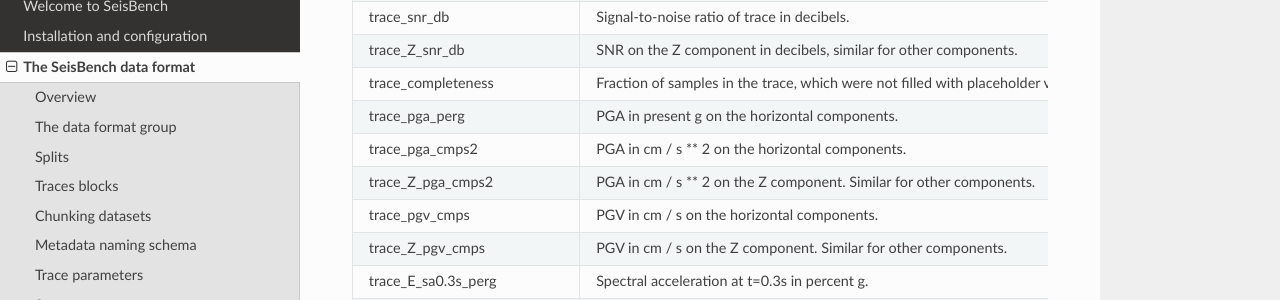
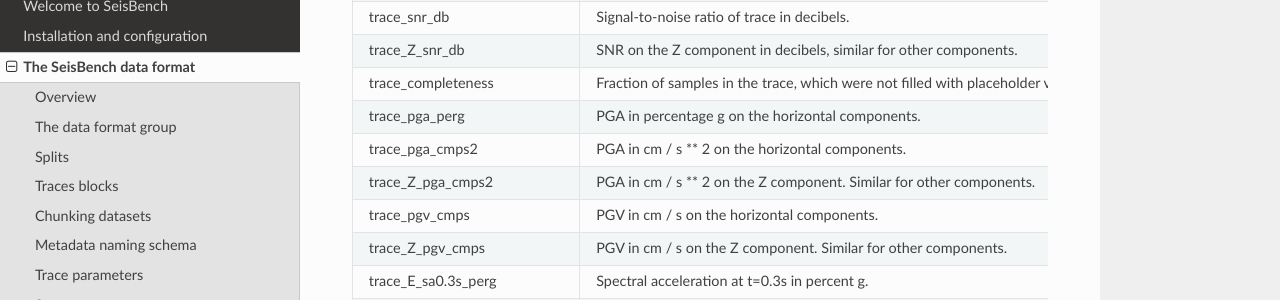
Before and after one commit to seisbench/seisbench, a Sphinx documentation site: the page built from docs/pages/data_format.rst, in a window 1280 px wide and 900 px high, scrolled down 5637 px. Shown: the part 151-451 px from the top of the window. Built offline with Sphinx 7.4.7 and the Read the Docs theme 3.1.0, drawn with Linux system fonts in a browser that asks for light colours.

Commit message:
Fix typo based on code review

```diff
--- a/docs/pages/data_format.rst
+++ b/docs/pages/data_format.rst
@@ -272,7 +272,7 @@ Trace parameters
 | trace_completeness            | Fraction of samples in the trace, which were not filled with placeholder values (between 0 and 1).                     |
 |                               | Placeholder values occur for example in case of recording gaps or missing component traces.                            |
 +-------------------------------+------------------------------------------------------------------------------------------------------------------------+
-| trace_pga_perg                | PGA in present g on the horizontal components.                                                                         |
+| trace_pga_perg                | PGA in percentage g on the horizontal components.                                                                      |
 +-------------------------------+------------------------------------------------------------------------------------------------------------------------+
 | trace_pga_cmps2               | PGA in cm / s ** 2 on the horizontal components.                                                                       |
 +-------------------------------+------------------------------------------------------------------------------------------------------------------------+
```
